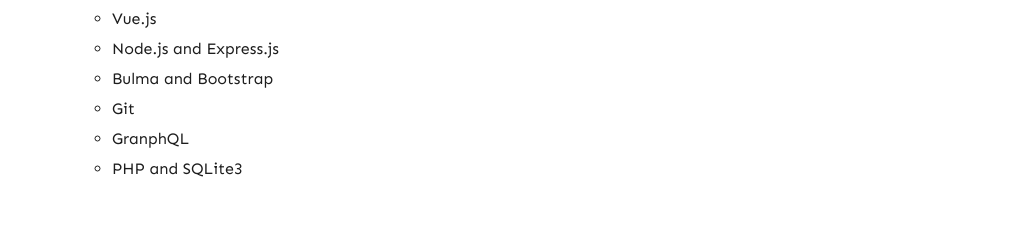
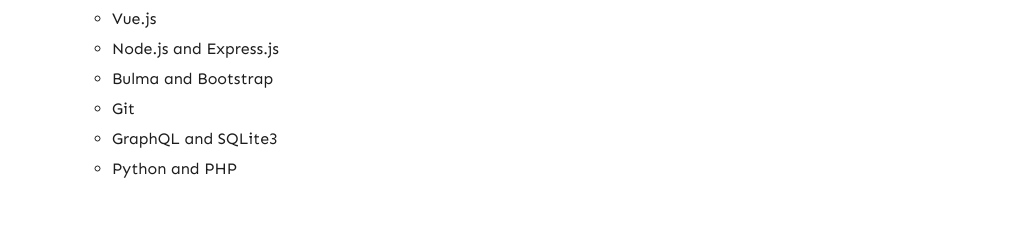
Before and after one commit to apt-webdev/website, a React (Create React App) app: page / in a window 1280 px wide. Shown: the part 2360-2594 px from the top of the page, without its empty margins (96-1130 px from the left). Built offline with nearby package versions, Linux system fonts and the light colour scheme; a small style sheet from the web is missing.

Commit message:
add python to skills list and fix errors

```diff
--- a/src/components/Skills/Skills.js
+++ b/src/components/Skills/Skills.js
@@ -43,10 +43,10 @@
                             Git
                         </li>
                         <li>
-                            GranphQL
+                            GraphQL and SQLite3
                         </li>
                         <li>
-                            PHP and SQLite3
+                            Python and PHP
                         </li>
                     </ul>
                 </div>
```
